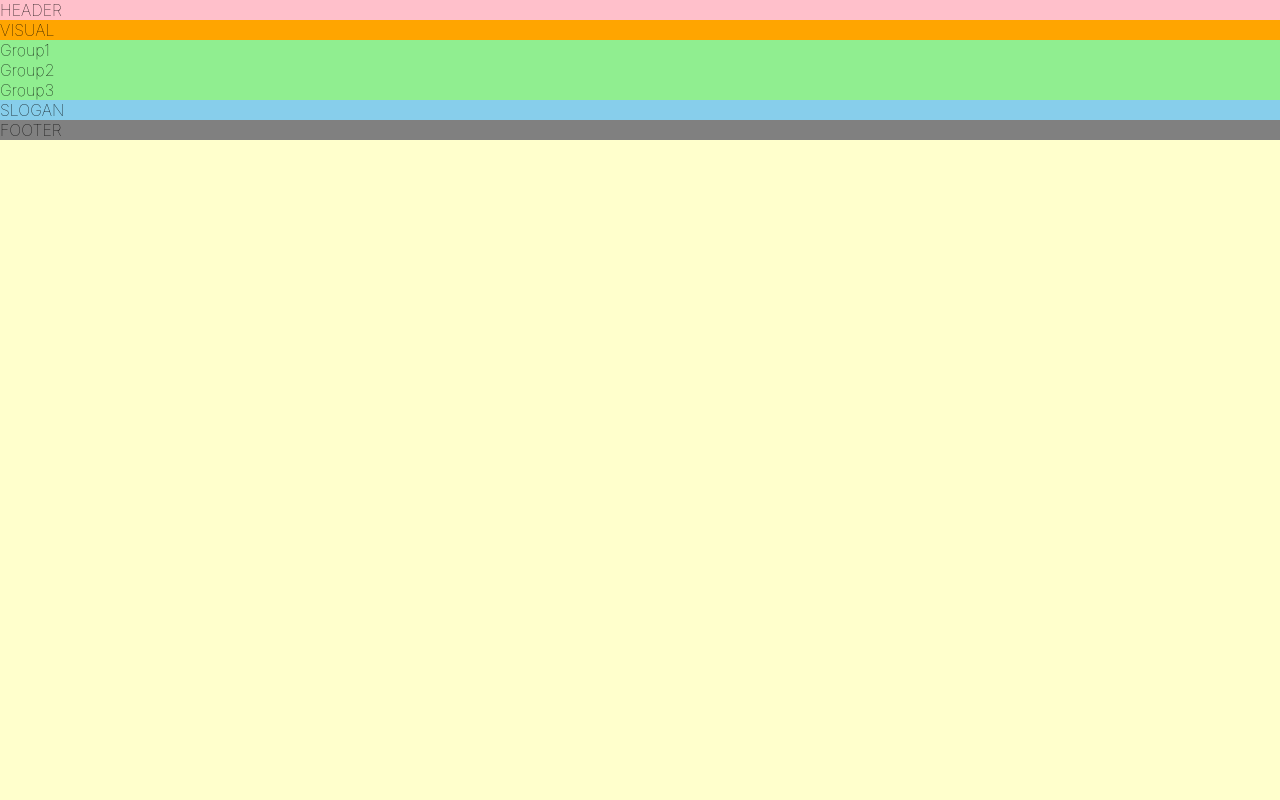
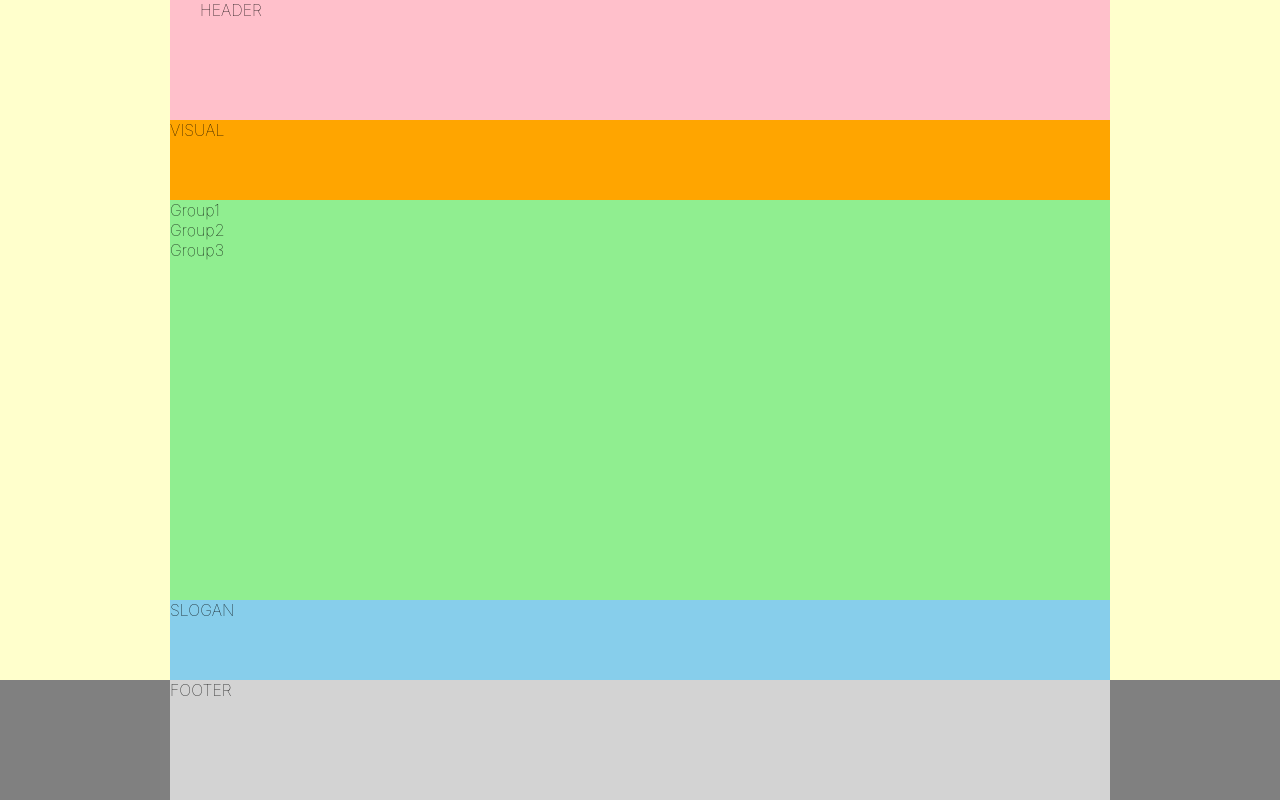
Before and after one commit to sorinworld/HTML5, a website: page index.html in a window 1280 px wide. Drawn offline with Linux system fonts and the light colour scheme; a web font is replaced by a local one.

Commit message:
Webcafe Layout 구현

```diff
--- a/styles/style.css
+++ b/styles/style.css
@@ -1,6 +1,6 @@
 @import url(./normalize.css);
 @import url(./reset.css);
-
+/* 본문스타일 */
 body {
   background: #ffc;
   font-family: "Pretendard Variable", Pretendard, -apple-system, BlinkMacSystemFont,
@@ -8,19 +8,39 @@ body {
   "Malgun Gothic", "Apple Color Emoji", "Segoe UI Emoji", "Segoe UI Symbol", sans-serif;
   font-weight: 100;
 }
-
+/* 레이아웃 */
+.header, .visual, .main, .slogan, .footer-inner{
+  width: 940px;
+  box-sizing: border-box;
+  margin: 0 auto;
+}
+/* 헤더 */
 .header{
   background: pink;
+  padding: 0 30px;
+  height: 15vh;
 }
+/* 비주얼 */
 .visual{
   background: orange;
+  height: 10vh;
 }
+/* 메인 */
 .main{
   background: lightgreen;
+  height: 50vh;
 }
+/* 슬로건 */
 .slogan{
   background: skyblue;
+  height: 10vh;
 }
+/* 푸터 */
 .footer{
   background: gray;
+  height: 15vh;
 }
+.footer-inner{
+  background: lightgrey;
+  height: 15vh;
+}
```
